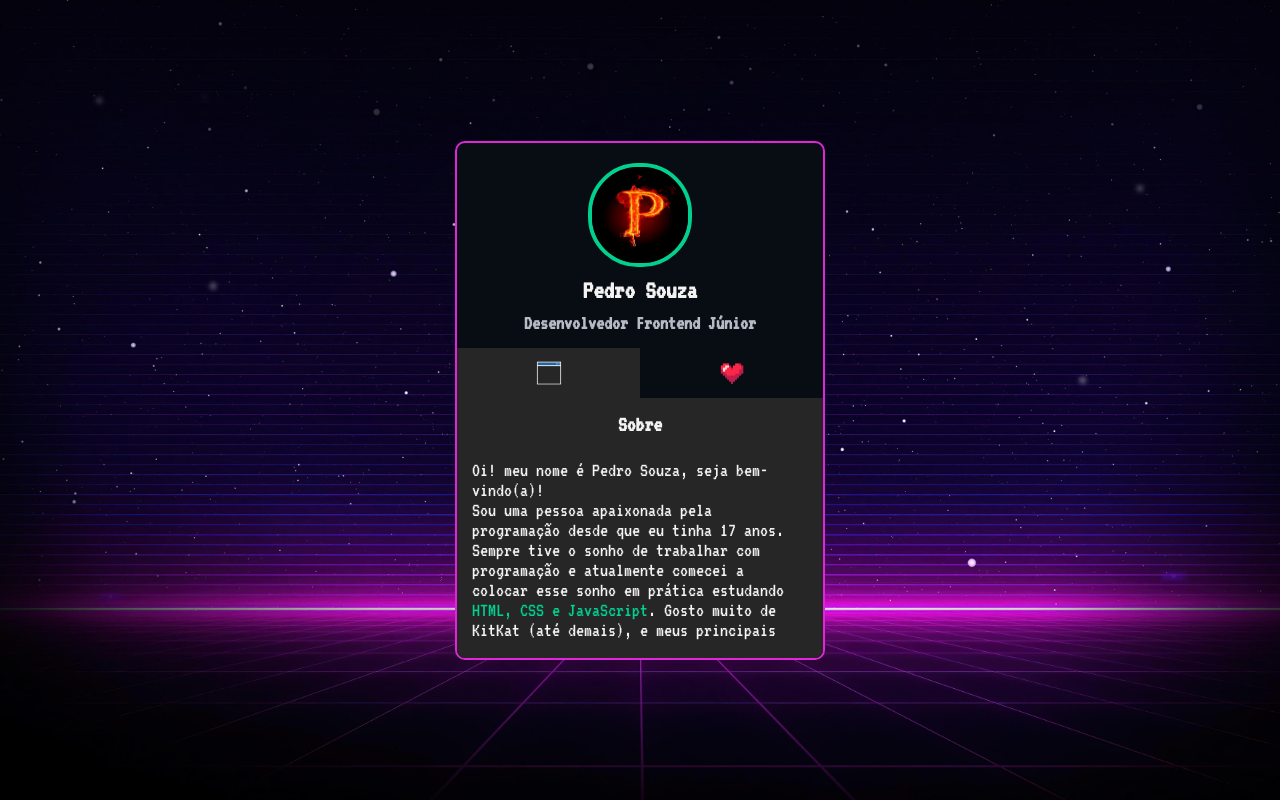
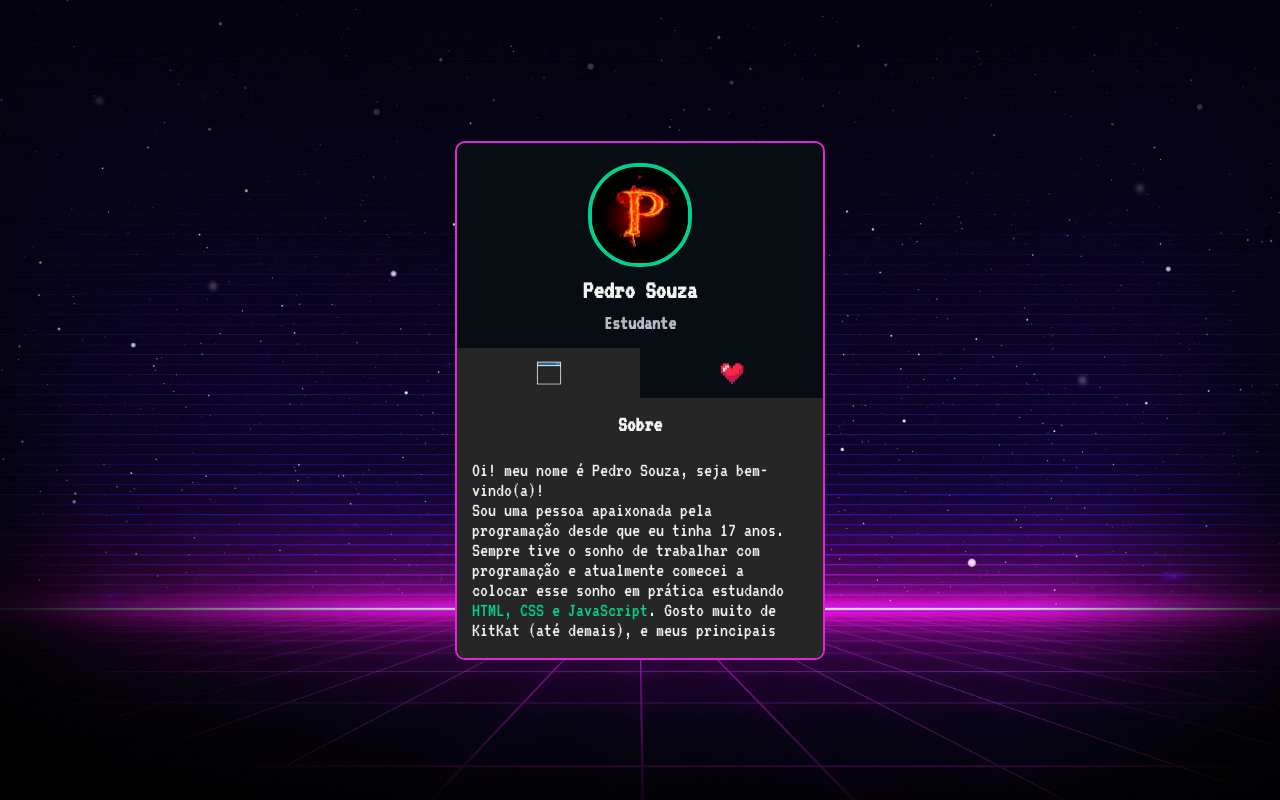
Before and after one commit to PedroSouza09/Projeto_Mini_Portfolio_Pedro, a plain HTML site: page index.html in a window 1280 px wide. Drawn offline with Linux system fonts and the light colour scheme.

Commit message:
cargo and img

```diff
--- a/index.html
+++ b/index.html
@@ -23,7 +23,7 @@
       <div class="minhas-informacoes">
         <img src="./src/images/perfil-dark-edit.png" alt="foto de perfil" />
         <h1 class="nome">Pedro Souza</h1>
-        <h2 class="cargo">Desenvolvedor Frontend Júnior</h2>
+        <h2 class="cargo">Estudante</h2>
       </div>
 
       <div class="conteudo">
```
Also changed, not shown: 1 other file.
